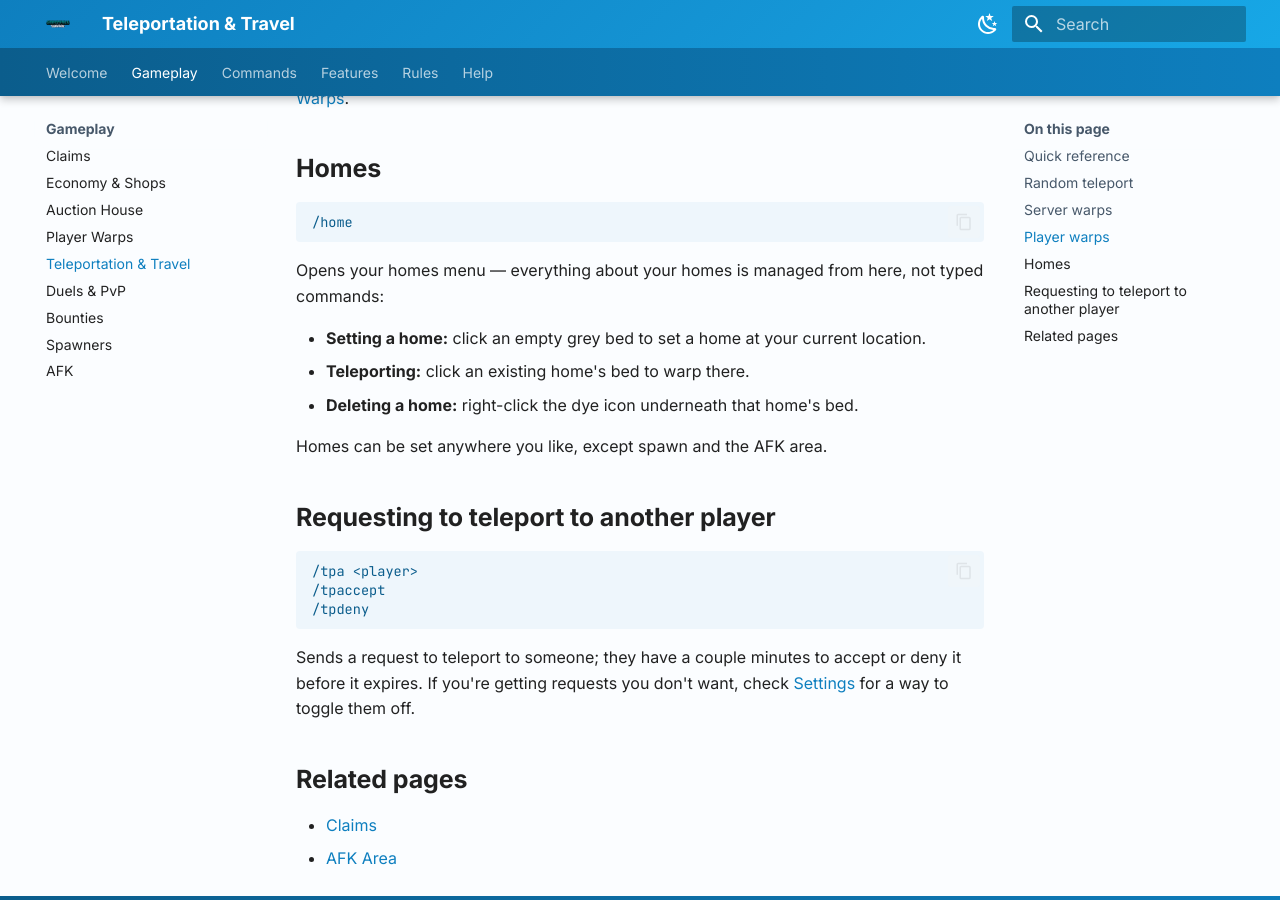
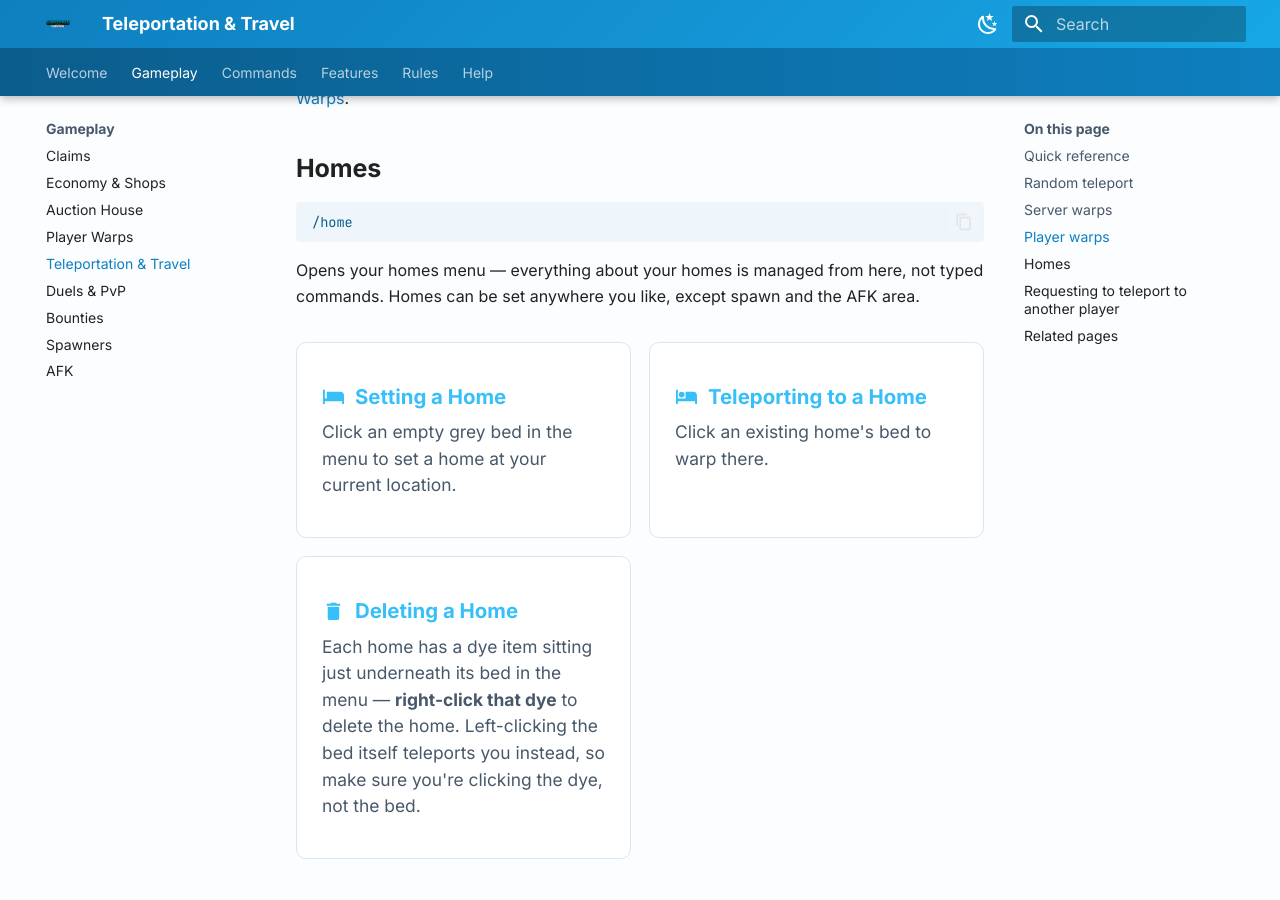
Before and after one commit to IsaiahJaiden/ShinyWiki, an MkDocs documentation site: the page built from docs/gameplay/travel.md, in a window 1280 px wide and 900 px high, scrolled down 1287 px. Built offline with MkDocs 1.6.1 and Material for MkDocs 9.7.7, drawn with Linux system fonts in a browser that asks for light colours.

Commit message:
Give homes menu its own clear card breakdown - setting, teleporting, and deleting (right-click the dye, not the bed) each get proper explanation

````diff
--- a/docs/gameplay/travel.md
+++ b/docs/gameplay/travel.md
@@ -47,13 +47,26 @@ Want to visit (or create) a player-made destination instead of an official one?
 /home
 ```
 
-Opens your homes menu — everything about your homes is managed from here, not typed commands:
+Opens your homes menu — everything about your homes is managed from here, not typed commands. Homes can be set anywhere you like, except spawn and the AFK area.
 
-- **Setting a home:** click an empty grey bed to set a home at your current location.
-- **Teleporting:** click an existing home's bed to warp there.
-- **Deleting a home:** right-click the dye icon underneath that home's bed.
+<div class="sv-grid" markdown>
 
-Homes can be set anywhere you like, except spawn and the AFK area.
+<div class="sv-card" markdown>
+<span class="sv-card-title">:material-bed-empty: Setting a Home</span>
+<span class="sv-card-desc">Click an empty grey bed in the menu to set a home at your current location.</span>
+</div>
+
+<div class="sv-card" markdown>
+<span class="sv-card-title">:material-bed: Teleporting to a Home</span>
+<span class="sv-card-desc">Click an existing home's bed to warp there.</span>
+</div>
+
+<div class="sv-card" markdown>
+<span class="sv-card-title">:material-delete: Deleting a Home</span>
+<span class="sv-card-desc">Each home has a dye item sitting just underneath its bed in the menu — <strong>right-click that dye</strong> to delete the home. Left-clicking the bed itself teleports you instead, so make sure you're clicking the dye, not the bed.</span>
+</div>
+
+</div>
 
 ## Requesting to teleport to another player
 
````
